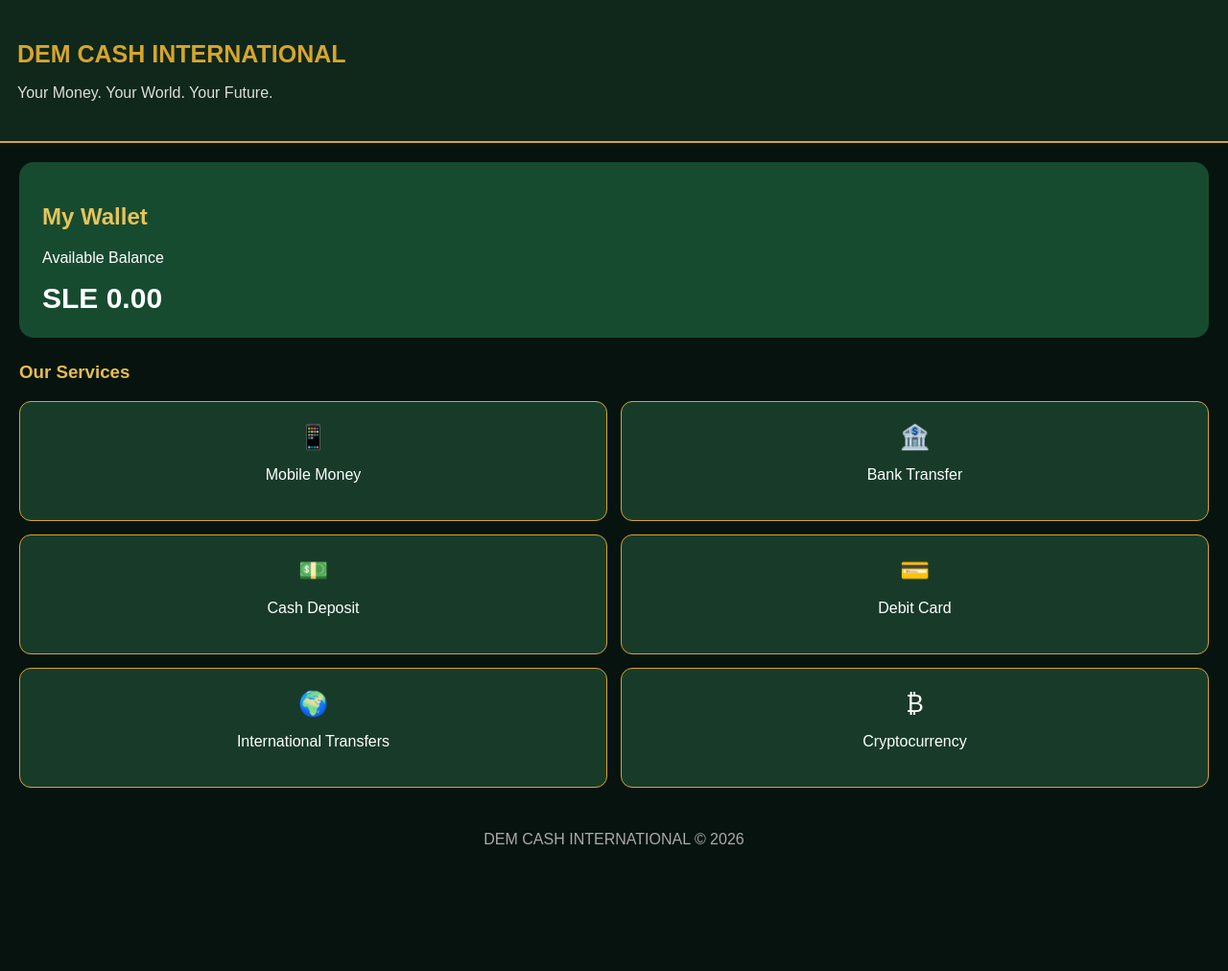
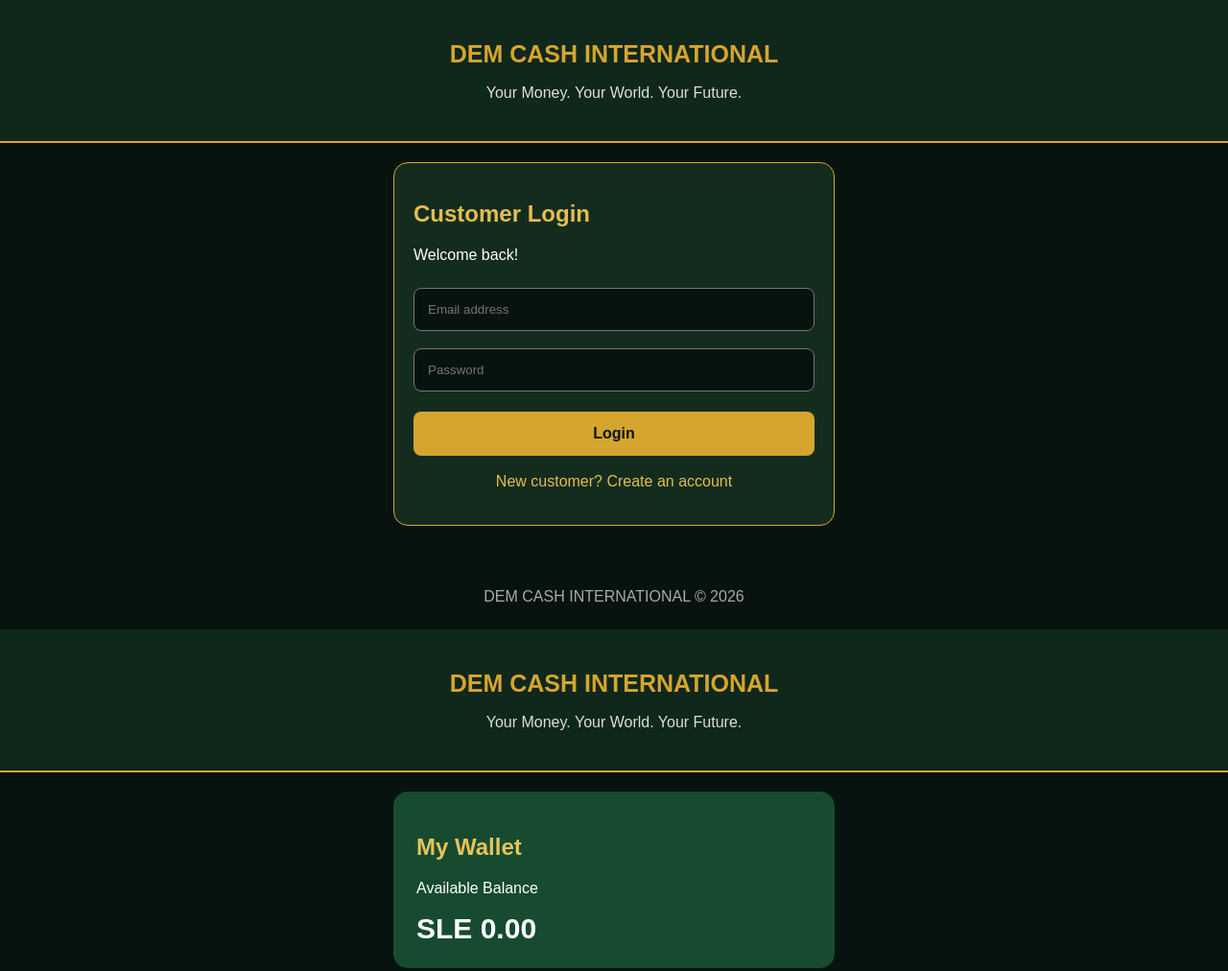
Before and after one commit to MB1960/DEM-CASH-INTERNATIONAL, a plain HTML site: page index.html in a window 1280 px wide. Shown: the top 1012 px of the page at 96% size. Before the commit the page ends 909 px from the top, so only its background shows below. Drawn offline with Linux system fonts and the light colour scheme.

Commit message:
Update index.html

```diff
--- a/index.html
+++ b/index.html
@@ -1,3 +1,179 @@
+
+<!DOCTYPE html>
+<html lang="en">
+<head>
+<meta charset="UTF-8">
+<meta name="viewport" content="width=device-width, initial-scale=1.0">
+<title>DEM CASH INTERNATIONAL</title>
+<style>
+* { box-sizing: border-box; }
+body {
+  margin: 0;
+  font-family: Arial, sans-serif;
+  background: #07130e;
+  color: white;
+}
+header {
+  background: #10271b;
+  padding: 22px;
+  text-align: center;
+  border-bottom: 2px solid #d5a52e;
+}
+h1 { color: #e5bd50; font-size: 24px; }
+.tagline { color: #ddd; }
+main { padding: 22px; max-width: 500px; margin: auto; }
+.card {
+  background: #142c1e;
+  border: 1px solid #d5a52e;
+  border-radius: 15px;
+  padding: 20px;
+  margin-bottom: 20px;
+}
+h2, h3 { color: #e5bd50; }
+input {
+  width: 100%;
+  padding: 14px;
+  margin: 9px 0;
+  border-radius: 8px;
+  border: 1px solid #777;
+  background: #07130e;
+  color: white;
+}
+button {
+  width: 100%;
+  padding: 14px;
+  margin-top: 12px;
+  border: 0;
+  border-radius: 8px;
+  background: #d5a52e;
+  color: #07130e;
+  font-weight: bold;
+  font-size: 16px;
+}
+.link {
+  color: #e5bd50;
+  text-align: center;
+  cursor: pointer;
+  margin-top: 18px;
+}
+.hidden { display: none; }
+.balance {
+  background: #174b30;
+  padding: 22px;
+  border-radius: 12px;
+}
+.amount { font-size: 28px; font-weight: bold; }
+.services {
+  display: grid;
+  grid-template-columns: 1fr 1fr;
+  gap: 12px;
+}
+.service {
+  background: #183b29;
+  padding: 18px 8px;
+  border: 1px solid #d5a52e;
+  border-radius: 10px;
+  text-align: center;
+}
+footer {
+  text-align: center;
+  padding: 20px;
+  color: #aaa;
+}
+</style>
+</head>
+<body>
+
+<header>
+<h1>DEM CASH INTERNATIONAL</h1>
+<p class="tagline">Your Money. Your World. Your Future.</p>
+</header>
+
+<main>
+
+<section id="login" class="card">
+<h2>Customer Login</h2>
+<p>Welcome back!</p>
+<input id="loginEmail" type="email" placeholder="Email address">
+<input id="loginPassword" type="password" placeholder="Password">
+<button onclick="loginUser()">Login</button>
+<p class="link" onclick="showRegister()">
+New customer? Create an account
+</p>
+</section>
+
+<section id="register" class="card hidden">
+<h2>Create Your Account</h2>
+<input id="fullName" placeholder="Full name">
+<input id="regEmail" type="email" placeholder="Email address">
+<input id="regPassword" type="password" placeholder="Create password">
+<button onclick="registerUser()">Register</button>
+<p class="link" onclick="showLogin()">Already registered? Login</p>
+</section>
+
+<section id="dashboard" class="hidden">
+<div class="balance">
+<h2>My Wallet</h2>
+<p>Available Demo Balance</p>
+<div class="amount">SLE 0.00</div>
+</div>
+
+<h3>Our Services</h3>
+<div class="services">
+<div class="service">📱<p>Mobile Money</p></div>
+<div class="service">🏦<p>Bank Transfers</p></div>
+<div class="service">💵<p>Cash Deposits</p></div>
+<div class="service">💳<p>Cards</p></div>
+<div class="service">🌍<p>International Transfers</p></div>
+<div class="service">₿<p>Cryptocurrency</p></div>
+</div>
+<button onclick="logoutUser()">Logout</button>
+</section>
+
+</main>
+
+<footer>
+DEM CASH INTERNATIONAL © 2026
+</footer>
+
+<script>
+function showRegister() {
+  document.getElementById("login").classList.add("hidden");
+  document.getElementById("register").classList.remove("hidden");
+}
+function showLogin() {
+  document.getElementById("register").classList.add("hidden");
+  document.getElementById("login").classList.remove("hidden");
+}
+function registerUser() {
+  const name = document.getElementById("fullName").value.trim();
+  const email = document.getElementById("regEmail").value.trim();
+  const password = document.getElementById("regPassword").value;
+  if (!name || !email || !password) {
+    alert("Please complete all fields.");
+    return;
+  }
+  alert("Demo registration successful! Please log in.");
+  showLogin();
+}
+function loginUser() {
+  const email = document.getElementById("loginEmail").value.trim();
+  const password = document.getElementById("loginPassword").value;
+  if (!email || !password) {
+    alert("Please enter your email and password.");
+    return;
+  }
+  document.getElementById("login").classList.add("hidden");
+  document.getElementById("dashboard").classList.remove("hidden");
+}
+function logoutUser() {
+  document.getElementById("dashboard").classList.add("hidden");
+  showLogin();
+}
+</script>
+
+</body>
+</html>
 
 <!DOCTYPE html>
 <html lang="en">
```
